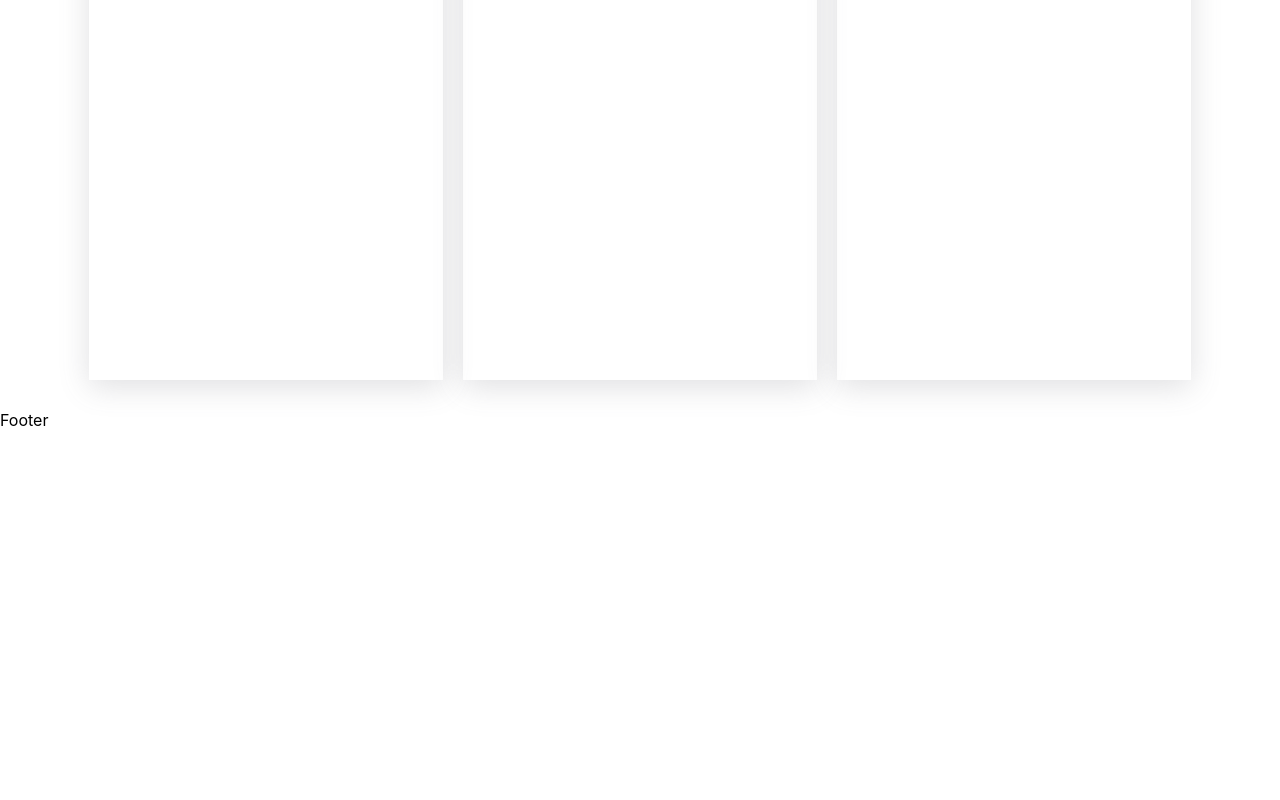
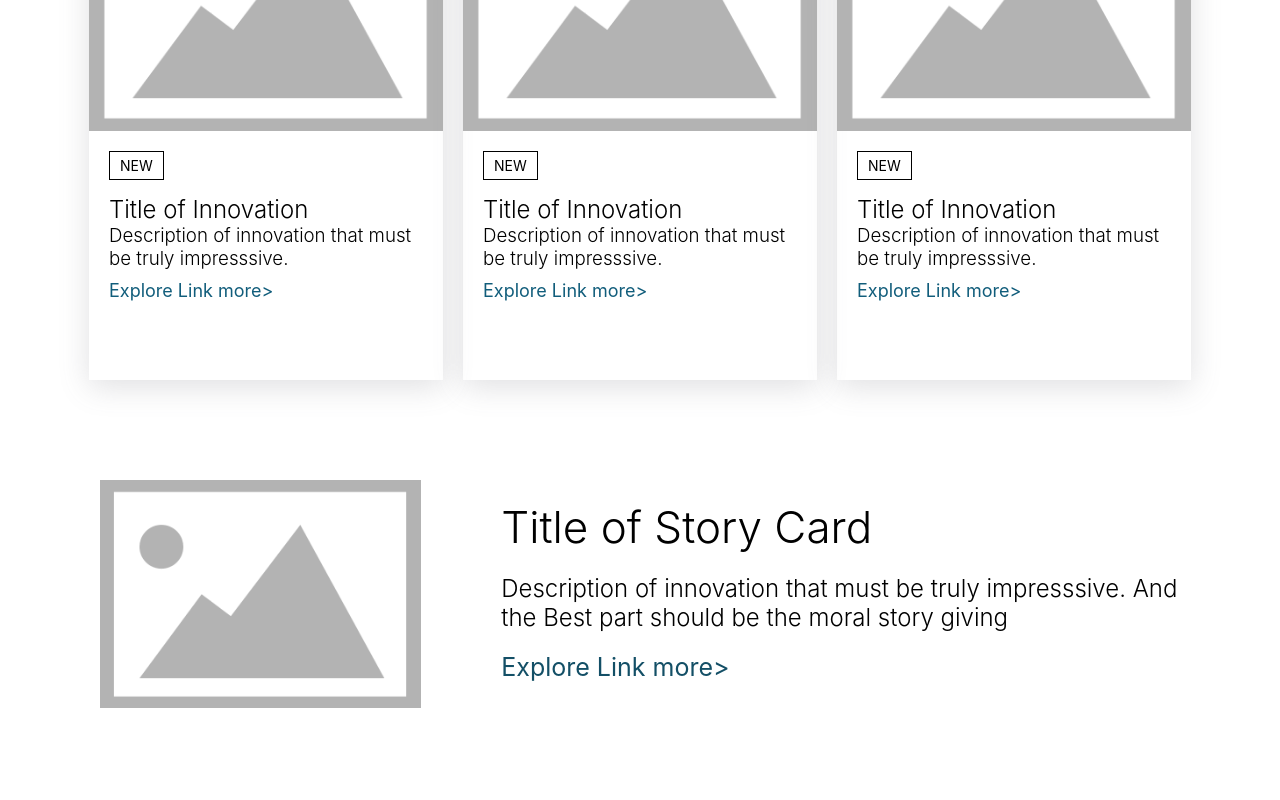
Before and after one commit to AcetiansTechnologies/React0002, a React (Create React App) app: page / in a window 1280 px wide. Shown: the part 1300-2100 px from the top of the page. Before the commit the page ends 1730 px from the top, so only its background shows below. Built offline with nearby package versions, Linux system fonts and the light colour scheme.

Commit message:
Website of Acetians.com

```diff
--- a/public/css/main.css
+++ b/public/css/main.css
@@ -2,7 +2,7 @@
     margin:0px;
     padding: 0px;
 }
-h1,h2,h3,h4,h5{
+h1,h2,h3,h4,h5,h6{
     font-weight: 300;
 }
 ul{
@@ -48,7 +48,6 @@ ul{
      font-size: 15px;
  }
  .bottom__header ul>li:hover{
-    font-weight: 500;
     cursor: pointer;
 }
 
@@ -59,6 +58,9 @@ ul{
   justify-content: center;
   padding-inline: 60px;
 
+ }
+ .main_carousel>h1{
+    font-weight: 600;
  }
  .main_carousel>button{
     max-width: 200px;
@@ -123,3 +125,119 @@ ul{
     width: 100%;
     box-shadow: rgba(100, 100, 111, 0.2) 0px 7px 29px 0px;
  }
+
+ .innovation__card .blog_content{
+padding-block:20px ;
+padding-inline: 20px;
+ }
+ .innovation__card .badge{
+  padding:5px 10px;
+  width: auto;
+  font-size: 14px;
+ }
+ .badge-outlined{
+    border:1px solid black
+ }
+ .innovation__card h2{
+    margin-top: 20px;
+ }
+ .innovation__card h3{
+    margin-bottom: 10px;
+ }
+ .innovation__card a{
+    color: rgb(17, 93, 123);
+    font-size: 18px;
+    text-decoration: none;
+ }
+ .innovation__card a::after{
+    content: ">";
+ }
+ .story__card{
+    padding: 30px;
+    padding-inline: 60px;
+
+ }
+ .story__card>ul{
+    display: flex;
+    flex-direction: row;
+
+ }
+ .story__card>ul>li{
+    padding: 40px;
+ }
+ .story__card .blog_content>h2{
+    font-size: 44px;
+    margin-block: 20px;
+ }
+ .story__card .blog_content>h3{
+    font-size: 24px;
+    margin-block-end: 20px;
+ }
+ .story__card .blog_content>a{
+    font-size: 25px;
+    text-decoration: none;
+    color: rgb(19, 79, 102);
+ }
+ .story__card .blog_content>a::after{
+    content: ">";
+ }
+ .footer{
+    padding: 40px;
+ }
+ .footer ul:first-child{
+  display: flex;
+  flex-direction: row;
+  justify-content: center;
+ }
+ .footer ul:first-child>li{
+    flex: 0.5;
+    padding: 60px;
+   }
+ .footer ul:first-child>li>h2{
+    font-size: 42px;
+
+ }.footer ul:first-child>li>h6{
+    font-size: 16px;
+    margin-bottom: 20px;
+
+ }
+ .footer ul:first-child>li>button{
+    padding: 12px;
+    font-size: 16px;
+    min-width: 200px;
+    color :rgb(20, 75, 96);
+    background-color: #fff;
+    outline: none;
+    border: 1px solid rgb(20, 75, 96);
+ }
+ .footer ul:first-child>li:first-child{
+    border-right:1px solid gray
+ }
+ .footer ul:first-child>li{
+    font-size: 40px;
+ }
+ .footer>ul:nth-child(2){
+    padding: 60px;
+    display: flex;
+    flex-direction: row;
+    justify-content: space-between;
+ }
+ .footer ul:nth-child(2)>li>ul{
+    display: flex;
+    flex-direction: column;
+ }
+ .copyright_line{
+   display: flex;
+   flex-direction: row;
+   justify-content: space-between;
+   border-top: 1px solid gray;
+   padding-top: 20px;
+ }
+ .copyright_line>ul{
+   display: flex;
+   flex-direction: row;
+   justify-content: space-between;
+ }
+ .copyright_line>ul>li{
+   padding-inline: 10px;
+ }
--- a/src/components/Footer.js
+++ b/src/components/Footer.js
@@ -2,7 +2,62 @@ import React from 'react'
 
 function Footer() {
   return (
-    <div>Footer</div>
+    <div className='footer'>
+      <ul>
+        <li>
+            <h2>Career</h2>
+            <h6>Gain a heritage , leave a legacy</h6>
+            <button className='btn btn-primary-outlined'>
+              Join Us
+            </button>
+        </li>
+        <li>
+        <h2>Contact US</h2>
+            <h6>What can we help you achieve</h6>
+            <button className='btn btn-primary-outlined'>
+              Speak With Us
+            </button>
+        </li>
+      </ul>
+      <ul>
+        <li>
+        <img src="https://acetians.com/assets/img/logo1.png" />
+        </li>
+        <li>
+          <h2>Important Links</h2>
+          <ul>
+            <li>Home</li>
+            <li>About Us</li>
+            <li>Careers</li>
+            <li>Partners</li>
+          </ul>
+
+        </li>
+        <li>
+          <h4>Quick Links</h4>
+          <ul>
+            <li>News</li>
+            <li>Blogs</li>
+
+          </ul>
+        </li>
+        <li>
+
+        </li>
+      </ul>
+      <div className='copyright_line'>
+
+        <p>Acetians Technologies Private Limited</p>
+        <ul>
+          <li>
+            Terms of Service
+          </li>
+          <li>
+            Privacy Policy
+          </li>
+        </ul>
+      </div>
+    </div>
   )
 }
 
--- a/src/components/InnovationCard.js
+++ b/src/components/InnovationCard.js
@@ -1,8 +1,18 @@
 import React from 'react'
+import defaultImage from '../images/sample-image.png'
 
 function InnovationCard() {
   return (
-    <div className='innovation__card'>InnovationCard</div>
+    <div className='innovation__card'>
+        <img src={defaultImage} style={{maxHeight:'400px',width:'100%'}}/>
+        <div className='blog_content'>
+         <span class="badge badge-outlined badge-secondary">NEW</span>
+        <h2>Title of Innovation</h2>
+        <h3>Description of innovation that must be truly impresssive.</h3>
+        <a href=''>Explore Link more</a>
+        </div>
+
+    </div>
   )
 }
 
--- /dev/null
+++ b/src/components/StoryCard.js
@@ -0,0 +1,23 @@
+import React from 'react'
+import defaultImage from '../images/sample-image.png'
+
+function StoryCard() {
+  return (
+    <div className='story__card'>
+        <ul>
+            <li>
+            <img src={defaultImage} style={{maxHeight:'400px',width:'100%'}}/>
+            </li>
+            <li>
+                <div className='blog_content'>
+                <h2>Title of Story Card</h2>
+                <h3>Description of innovation that must be truly impresssive. And the Best part should be the moral story giving</h3>
+                <a href=''>Explore Link more</a>
+                </div>
+            </li>
+        </ul>
+    </div>
+  )
+}
+
+export default StoryCard
--- a/src/pages/Home.js
+++ b/src/pages/Home.js
@@ -6,6 +6,8 @@ import AiHand from '../images/ai-hand.jpg'
 import AiGlobe from '../images/ai-globle.jpg'
 import CoreServices from '../components/CoreServices'
 import LatestInnovations from '../components/LatestInnovations'
+import InnovationCard from '../components/InnovationCard'
+import StoryCard from '../components/StoryCard'
 
 function Home() {
   return (
@@ -18,6 +20,9 @@ function Home() {
     </div>
     <CoreServices/>
     <LatestInnovations/>
+    <StoryCard/>
+    <StoryCard/>
+    <StoryCard/>
     </div>
     <Footer/>
     </>
```
Also changed, not shown: src/images/sample-image.png (added).
